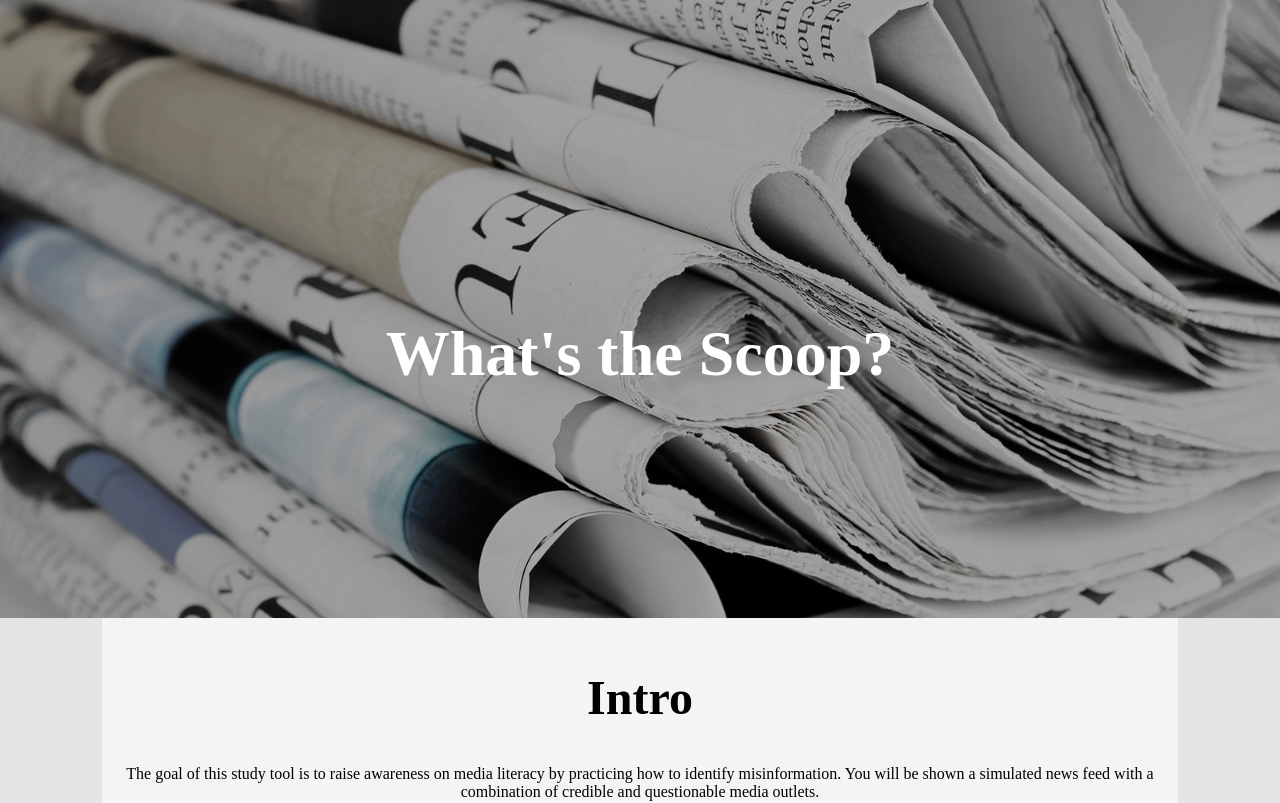
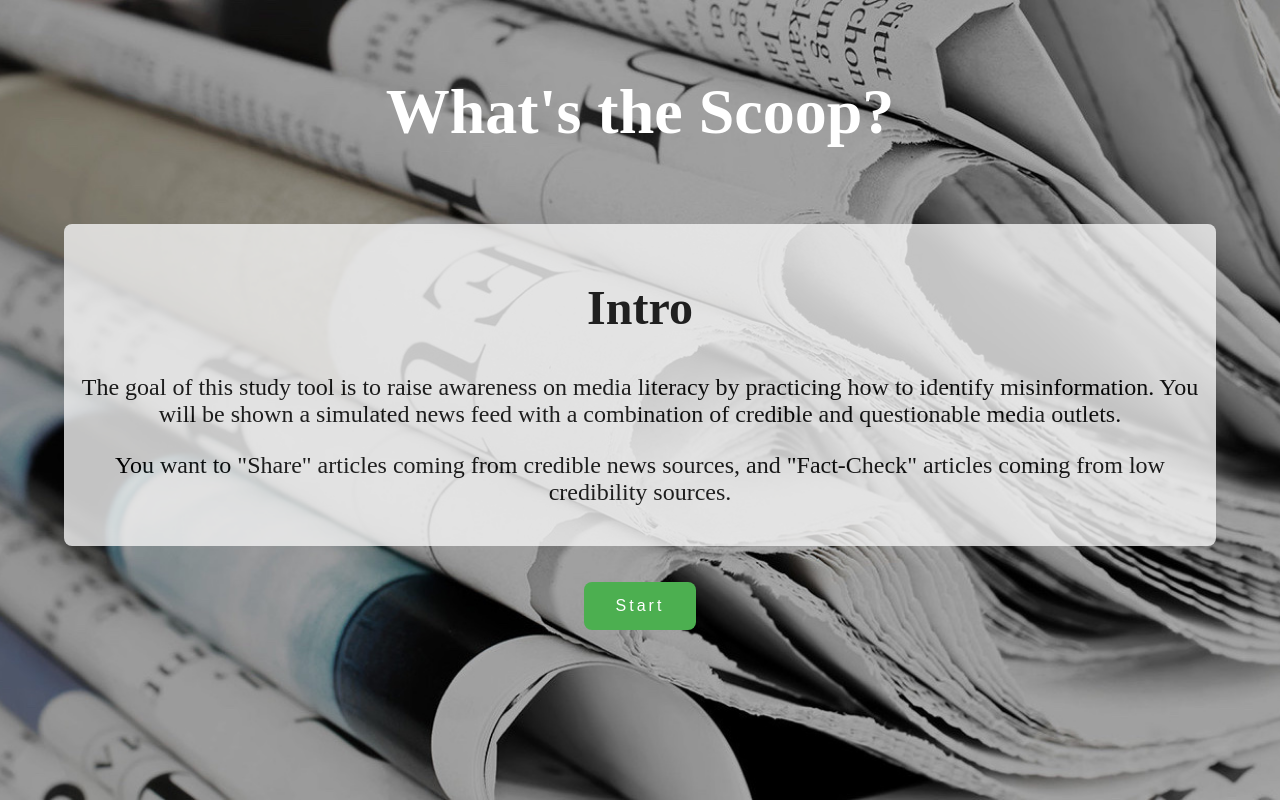
Before and after one commit to graceleaper/whats-the-scoop, a React (Create React App) app: page / in a window 1280 px wide. Shown: the top 803 px of the page. Built offline with nearby package versions, Linux system fonts and the light colour scheme; a web font is replaced by a local one.

Commit message:
styling for homepage/font sizes

```diff
--- a/src/App.css
+++ b/src/App.css
@@ -14,7 +14,15 @@
   font-family: 'Lora', serif;
 }
 
-body {
+html {
+  background: url(./newspapers.jpg) no-repeat center center fixed;
+  -webkit-background-size: cover;
+  -moz-background-size: cover;
+  -o-background-size: cover;
+  background-size: cover;
+}
+
+html .all-articles{
   background-color: rgb(228, 228, 228);
 }
 
@@ -25,18 +33,12 @@ h2 {
 
 p {
   font-family: 'Lora', serif;
+  font-size: 1.5em;
 }
 
 .front-image-container {
   position: relative;
   text-align: center;
-}
-
-.newspapers {
-  width: 100%;
-  position: relative;
-  margin-left:0;
-  margin-right: 0;
 }
 
 .centered-title {
@@ -45,10 +47,6 @@ p {
   font-weight: bold;
   font-family: 'Lora', serif;
   padding: 0.5em;
-  position: absolute;
-  top: 50%;
-  left: 50%;
-  transform: translate(-50%, -50%);
 }
 
 .App-link {
@@ -61,10 +59,13 @@ p {
 }
 
 .tutorial-guide {
+  margin-left: 5%;
+  margin-right: 5%;
   border-radius: 0.5em;
   background-color: rgb(244, 244, 244);
+  opacity: 0.8;
   padding: 1em;
-  margin: -0.5em 8% 2em 8%;
+  margin-bottom: 2em;
 }
 
 button {
@@ -163,11 +164,6 @@ button {
 
 @media only screen and (max-width: 375px) {
 
-  .centered-title {
-    width: 80%;
-    font-size: 2em;
-  }
-
   .all-articles {
     text-align: center;
     display: flex;
@@ -175,11 +171,7 @@ button {
   }
 
   h1 {
-    font-size: 1em;
-  }
-
-  h2 {
-    font-size: 1em;
+    font-size: 2em;
   }
 
   .logo {
--- a/src/Tutorial.js
+++ b/src/Tutorial.js
@@ -7,10 +7,10 @@ function Tutorial() {
     <div className="App">
       <header>
         <div className="front-image-container">
-          <img
+          {/* <img
             className="newspapers"
             alt="newspaper"
-            src={require("./newspapers.jpg")}></img>
+            src={require("./newspapers.jpg")}></img> */}
             <h1 className="centered-title">What's the Scoop?</h1>
         </div>
         <div className="tutorial-guide">
```
Also changed, not shown: public/homepage.png, public/quizpage.png.
